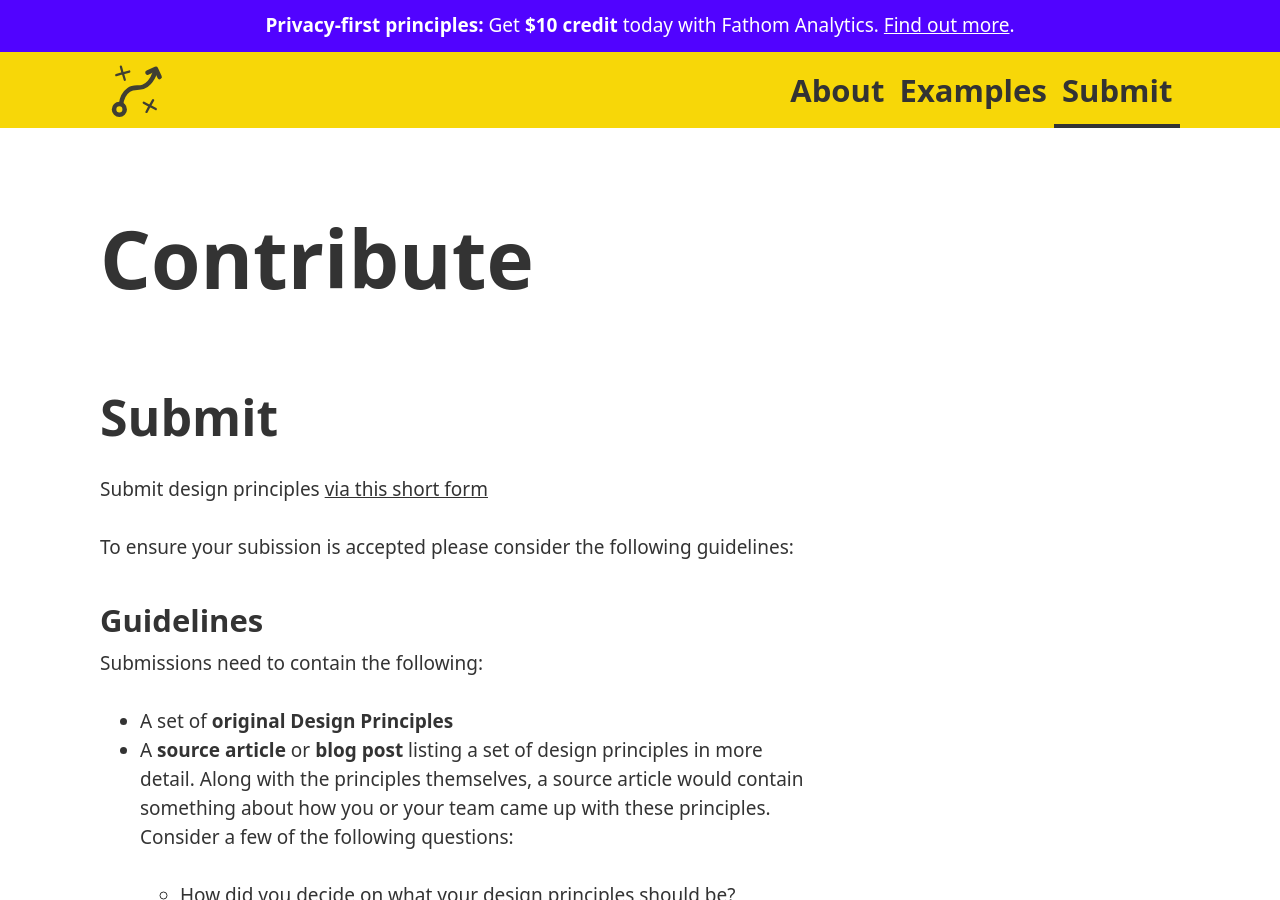
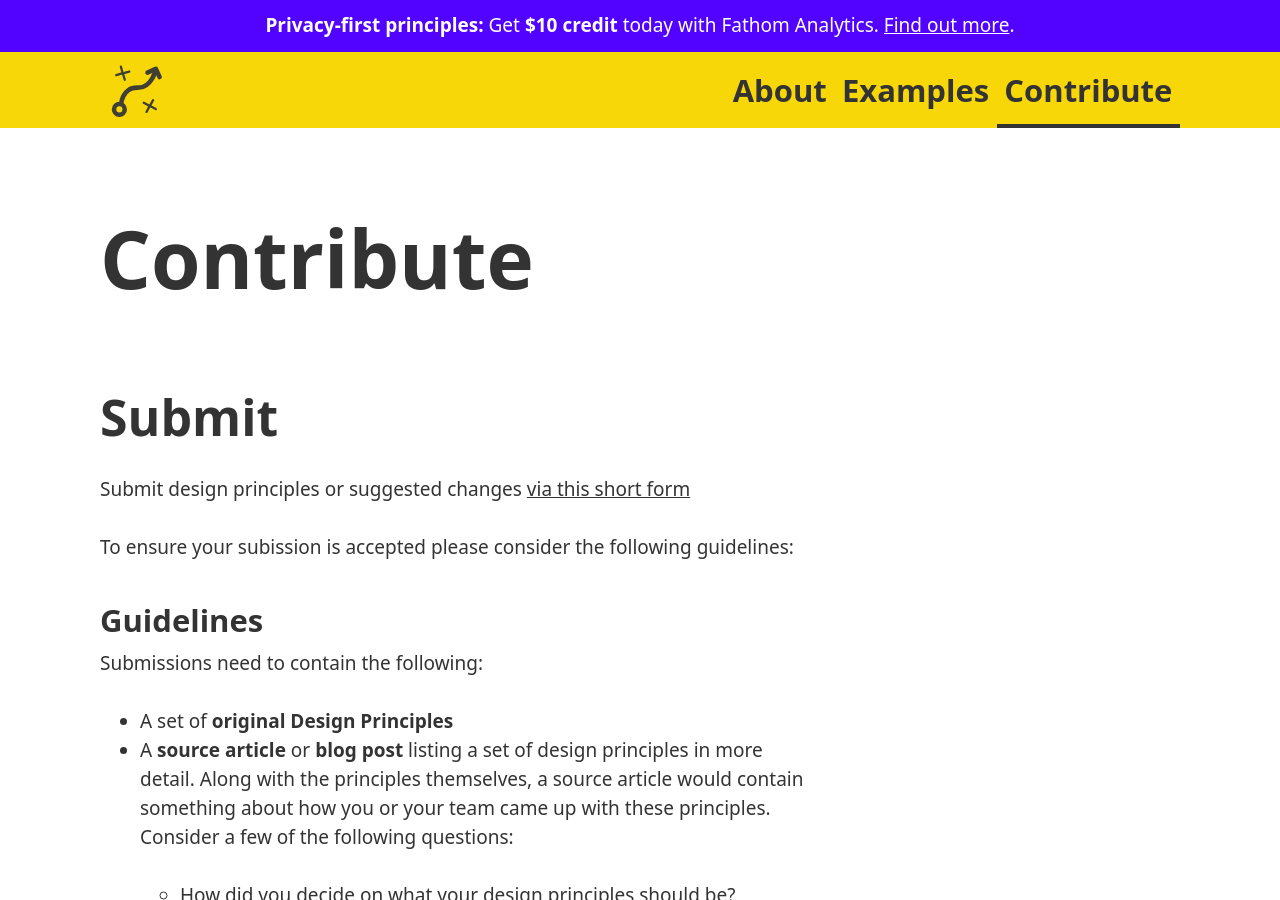
Before and after one commit to benbrignell/principles.design, a Jekyll site: the page built from _pages/contribute.md, in a window 1280 px wide and 900 px high. Built offline with Jekyll 4.4.1, drawn with Linux system fonts in a browser that asks for light colours; comment, search, counter and statistics services are not loaded.

Commit message:
went back to contribute page

```diff
--- a/_includes/nav.html
+++ b/_includes/nav.html
@@ -11,7 +11,7 @@
       <a href="/examples/">Examples</a>
     </li>
     <li class="nav__item contribute">
-      <a href="https://zursayc0713.typeform.com/to/DTkTul82" target="_blank">Submit</a>
+      <a href="/contribute/">Contribute</a>
     </li>
     <!-- <li class="nav__item">
       <a href="http://designprinciples.news/" target="_blank">News</a>
--- a/_pages/contribute.md
+++ b/_pages/contribute.md
@@ -6,7 +6,7 @@ permalink: /contribute/
 body-class: contribute
 ---
 ## Submit
-Submit design principles [via this short form](https://zursayc0713.typeform.com/to/DTkTul82)
+Submit design principles or suggested changes [via this short form](https://zursayc0713.typeform.com/to/DTkTul82)
 
 To ensure your subission is accepted please consider the following guidelines:
 
```
